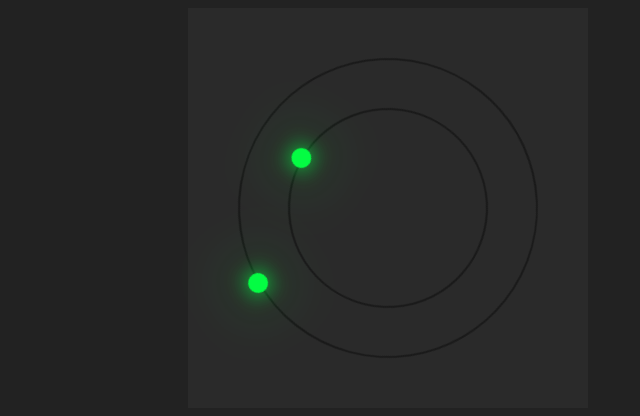
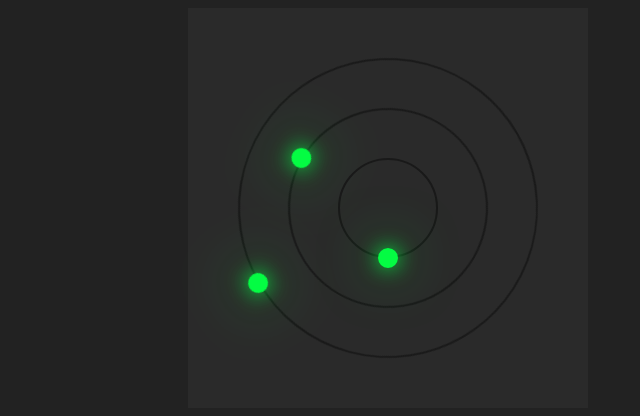
Before and after one commit to Lyzza02/Animate-HTML-CSS, a plain HTML site: page Glowing-Dot/index.html in a window 1280 px wide. Shown: the part 192-608 px from the top of the page, without its empty margins (252-892 px from the left). Drawn offline with Linux system fonts and the light colour scheme.

Commit message:
[ADD] circle 3

```diff
--- a/Glowing-Dot/index.html
+++ b/Glowing-Dot/index.html
@@ -11,6 +11,7 @@
     <dic class="loader">
         <div class="circle" style="--clr:#04fc43"></div>
         <div class="circle circle2" style="--clr:#04fc43"></div>
+        <div class="circle circle3" style="--clr:#04fc43"></div>
     </dic>
 </body>
 </html>
--- a/Glowing-Dot/style.css
+++ b/Glowing-Dot/style.css
@@ -37,6 +37,12 @@ body{
     animation: animate 6s linear infinite;
 }
 
+.circle3{
+    width: 100px;
+    height: 100px;
+    animation: animate 2s linear infinite;
+}
+
 @keyframes animate{
     0%{
         transform: rotate(0deg);
```
